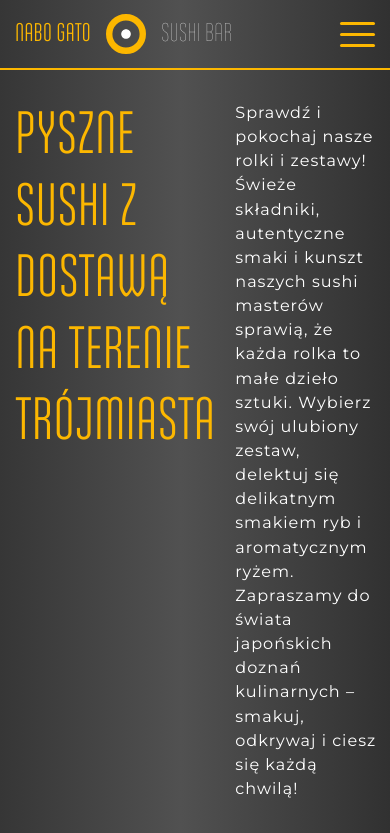
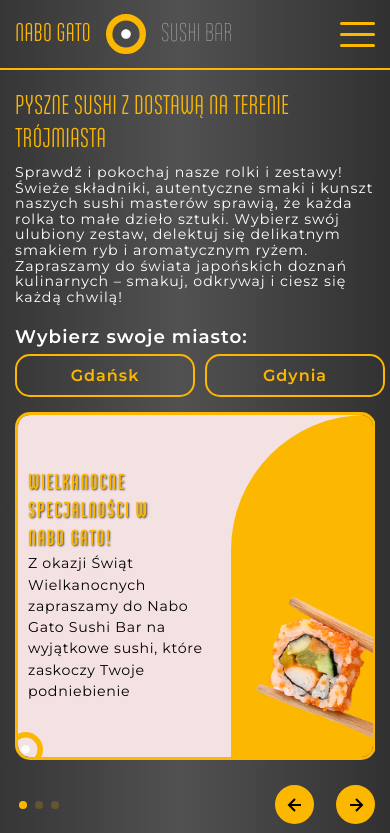
Before and after one commit to Buendio96/nabo-gato, a website built with Vite: page index.html in a window 390 px wide. Shown: the top 833 px of the page. Built offline with nearby package versions, Linux system fonts and the light colour scheme.

Commit message:
heo is cmopleted

```diff
--- a/src/scripts/contactsButton.js
+++ b/src/scripts/contactsButton.js
@@ -2,7 +2,7 @@
 const button = document.getElementById('contactsToggle')
 const box = document.getElementById('contactsBox')
 function handleResize() {
-	const isMobile = window.innerWidth <= 768
+	const isMobile = window.innerWidth <= 850
 
 
 	if (!button || !box) return
--- a/src/scripts/heroSwiper.js
+++ b/src/scripts/heroSwiper.js
@@ -34,10 +34,12 @@
 	const slidesHtml = banerList.map(item => sliderItem(item))
 	swiperContainer.innerHTML = slidesHtml.join('')
 
+	const isMobile = window.innerWidth <= 850
+
 	const swiper = new Swiper(".heroSwiper", {
 		modules: [Navigation, Keyboard, Pagination],
-		spaceBetween: 32,
-		slidesPerView: 1.3,
+		spaceBetween: isMobile ? 20 : 32,
+		slidesPerView: isMobile ? 1 : 1.3,
 		loop: true,
 		navigation: {
 			nextEl: ".swiper-button-next",
--- a/src/scripts/language.js
+++ b/src/scripts/language.js
@@ -50,7 +50,7 @@
 
 	elementsForTranslate.forEach(element => {
 		const key = element.dataset.i18n
-		if (key) element.textContent = i18next.t(key)
+		if (key) element.innerHTML = i18next.t(key)
 	})
 }
 
--- a/src/style.scss
+++ b/src/style.scss
@@ -7,15 +7,17 @@
 @use "./styles/sections/hero";
 
 body {
-	width: 100%;
-	min-height: 100%;
 	color: $main-text-color;
 	background: $main-bg-color 0 0 no-repeat;
 	line-height: 150%;
+	font-size: 16px;
 }
-html {
+html[lang="pl"],
+html[lang="en"],
+html[lang="de"] {
 	font-family: "Ando";
 }
+
 [class*="__container"] {
 	max-width: 1890px;
 	padding: 0 15px;
@@ -26,11 +28,10 @@
 }
 .swiper-wrapper {
 }
-
 .swiper-slide {
 }
+
 main {
-	height: 2000px;
 }
 ::-webkit-scrollbar {
 	width: 8px;
--- a/src/styles/_fonts.scss
+++ b/src/styles/_fonts.scss
@@ -11,7 +11,6 @@
 	font-weight: bold;
 	font-style: normal;
 }
-
 @font-face {
 	font-family: "Ando";
 	src: url("./assets/fonts/ando/Ando-Regular.eot");
@@ -25,7 +24,6 @@
 	font-weight: normal;
 	font-style: normal;
 }
-
 @font-face {
 	font-family: "Ando";
 	src: url("./assets/fonts/ando/Ando-Semibold.eot");
@@ -39,7 +37,6 @@
 	font-weight: 600;
 	font-style: normal;
 }
-
 @font-face {
 	font-family: "Ando";
 	src: url("./assets/fonts/ando/Ando-Thin.eot");
@@ -53,30 +50,57 @@
 	font-weight: 100;
 	font-style: normal;
 }
+
 @font-face {
 	font-family: "Montserrat";
 	src: url("./assets/fonts/montserrat/Montserrat-Bold.ttf") format("truetype");
 	font-weight: bold;
 	font-style: normal;
 }
-
 @font-face {
 	font-family: "Montserrat";
 	src: url("./assets/fonts/montserrat/Montserrat-Regular.ttf") format("truetype");
 	font-weight: normal;
 	font-style: normal;
 }
-
 @font-face {
 	font-family: "Montserrat";
 	src: url("./assets/fonts/montserrat/Montserrat-Semibold.ttf") format("truetype");
 	font-weight: 600;
 	font-style: normal;
 }
-
 @font-face {
 	font-family: "Montserrat";
 	src: url("./assets/fonts/montserrat/Montserrat-Thin.ttf") format("truetype");
 	font-weight: 100;
 	font-style: normal;
 }
+
+@font-face {
+	font-family: "AlumniSans";
+	src: url("./assets/fonts/alumni/AlumniSans-Bold.ttf") format("truetype");
+	font-weight: bold;
+	font-style: normal;
+	unicode-range: U+0400-04FF;
+}
+@font-face {
+	font-family: "AlumniSans";
+	src: url("./assets/fonts/alumni/AlumniSans-Regular.ttf") format("truetype");
+	font-weight: normal;
+	font-style: normal;
+	unicode-range: U+0400-04FF;
+}
+@font-face {
+	font-family: "AlumniSans";
+	src: url("./assets/fonts/alumni/AlumniSans-Semibold.ttf") format("truetype");
+	font-weight: 600;
+	font-style: normal;
+	unicode-range: U+0400-04FF;
+}
+@font-face {
+	font-family: "AlumniSans";
+	src: url("./assets/fonts/alumni/AlumniSans-Thin.ttf") format("truetype");
+	font-weight: 100;
+	font-style: normal;
+	unicode-range: U+0400-04FF;
+}
--- a/src/styles/_ukraine.scss
+++ b/src/styles/_ukraine.scss
@@ -2,8 +2,18 @@
 @use "./response" as *;
 
 html[lang="ua"] {
-	font-family: $second-font-family;
-	.hero__title {
-		@include ad-font(65, 58);
+	font-family: "AlumniSans", "Ando", sans-serif;
+
+	.header {
+		&__logo {
+		}
+	}
+	.hero {
+		&__title {
+		}
+		&__content-text {
+		}
+		&__toggle-title {
+		}
 	}
 }
--- a/src/styles/_vars.scss
+++ b/src/styles/_vars.scss
@@ -37,6 +37,7 @@
 
 //Fonts
 $second-font-family: "Montserrat";
+$ukraine-font-family: "AlumniSans";
 
 //Scroll
 $bg-scroll: #fcb700;
--- a/src/styles/sections/_hero.scss
+++ b/src/styles/sections/_hero.scss
@@ -2,43 +2,85 @@
 @use "../response" as *;
 
 .hero {
-	padding: 30px 0 0;
+	padding: 30px 0 20px;
+	@include respond(mobile-small) {
+		padding: 20px 0;
+	}
 	// &__container {
 	// }
 	&__wrapper {
-		height: calc(100vh - 120px);
+		min-height: calc(100vh - 130px);
 		max-height: 1500px;
-		display: flex;
-		flex-direction: column;
+		display: grid;
+		grid-template: minmax(200px, auto) minmax(350px, 1fr) / 1fr;
+		@include respond(mobile-small) {
+			min-height: calc(100vh - 110px);
+			grid-template: minmax(200px, auto) minmax(280px, 1fr) / 1fr;
+		}
 	}
 	&__top {
 		display: flex;
 		column-gap: 20px;
+		@include respond(mobile-medium) {
+			flex-direction: column;
+		}
 	}
 	&__title {
 		flex: 0 1 50%;
 		text-transform: uppercase;
 		color: $title-text-color;
 		line-height: 1.2;
-		@include ad-font(96, 58);
+		@include ad-font(96, 24);
+		@include respond(mobile-large) {
+			flex: 0 1 40%;
+		}
 	}
 	&__content {
 		flex: 0 1 50%;
 		font-family: $second-font-family;
-		letter-spacing: 1px;
-		font-weight: 400;
-		@include ad-font(18, 16);
+		@include ad-font(18, 14);
+		@include respond(mobile-large) {
+			flex: 0 1 60%;
+		}
+		@include respond(mobile-small) {
+			margin: 10px 0 0;
+		}
 	}
 	&__content-text {
 		line-height: 1.5;
+		@include respond(mobile-medium) {
+			letter-spacing: 1.2px;
+			width: 90%;
+		}
+		@include respond(mobile-small) {
+			width: 100%;
+			letter-spacing: 1px;
+			line-height: 1.1;
+		}
 	}
 	&__toggle {
 		margin: 32px 0 0;
+		@include respond(mobile-large) {
+			margin: 20px 0 0;
+		}
+		@include respond(mobile-medium) {
+			margin: 30px 0 0;
+		}
+		@include respond(mobile-small) {
+			margin: 20px 0 0;
+			display: grid;
+			grid-template: 1fr / 50% 50%;
+			column-gap: 10px;
+		}
 	}
 	&__toggle-title {
 		font-weight: 600;
-		@include ad-font(26, 20);
+		@include ad-font(26, 18);
 		letter-spacing: 1px;
+		@include respond(mobile-small) {
+			grid-row: 1/2;
+			grid-column: 1/3;
+		}
 	}
 	&__toggle-button {
 		margin: 15px 0 0;
@@ -60,21 +102,47 @@
 				color: $hov-btn-text-color;
 			}
 		}
+		@include respond(mobile-small) {
+			padding: 7px 10px;
+			margin: 5px 0 0;
+		}
 	}
 	&__toggle-button:last-child {
 		margin: 15px 0 0 15px;
+		@include respond(mobile-small) {
+			margin: 5px 0 0;
+		}
 	}
 }
 
 .heroSwiper {
 	margin: 20px 0 0;
 	padding: 0 0 70px;
-	height: 100%;
-	max-height: 700px;
+	@include respond(mobile-medium) {
+		margin: 40px 0 0;
+	}
+	@include respond(mobile-small) {
+		margin: 15px 0 0;
+	}
 	&__slide {
 		border: 3px solid $main-brd-color;
 		border-radius: 35px;
 		overflow: hidden;
+		perspective: 1000px;
+		transition: transform 0.6s;
+		transform-style: preserve-3d;
+		@include respond(mobile-medium) {
+			max-width: 99.2%;
+		}
+		@include respond(mobile-small) {
+			max-width: 98.5%;
+			border-radius: 15px;
+		}
+		&:hover {
+			.heroSlide__wrapper {
+				transform: rotateX(-180deg);
+			}
+		}
 	}
 	&__navigation {
 		margin: 35px 0 0;
@@ -110,24 +178,26 @@
 			img {
 				transition: all 0.2s ease;
 			}
-			&:hover {
-				img {
-					transform: scale(1.5);
+			@media (hover: hover) {
+				&:hover {
+					img {
+						transform: scale(1.5);
+					}
+					background-color: $alt-bg-color;
 				}
-				background-color: $alt-bg-color;
 			}
+			@include respond(mobile-small) {
+				width: 35px;
+				height: 35px;
+			}
+		}
+		@include respond(mobile-small) {
+			width: 100px;
 		}
 	}
 }
+
 .heroSlide {
-	perspective: 1000px;
-	transition: transform 0.6s;
-	transform-style: preserve-3d;
-	&:hover {
-		.heroSlide__wrapper {
-			transform: rotateX(-180deg);
-		}
-	}
 	&__wrapper {
 		height: 100%;
 		position: relative;
@@ -142,20 +212,29 @@
 		z-index: 1;
 		margin: 0 auto;
 		padding: 0 20px;
+		@include respond(mobile-small) {
+			padding: 0 10px;
+		}
 	}
 	&__description-title {
-		@include ad-font(54, 30);
+		@include ad-font(54, 20);
 		line-height: 1.3;
 		text-transform: uppercase;
 		color: $title-text-color;
 		font-weight: 700;
 		letter-spacing: 0.7px;
+		max-width: 80%;
+		text-shadow: 1px 1px 2px rgba($color: #000000, $alpha: 0.7);
+		@include respond(mobile-small) {
+			letter-spacing: 1.5px;
+		}
 	}
 	&__description-text {
 		color: $alt-text-color;
 		line-height: 1.5;
 		font-family: $second-font-family;
 		letter-spacing: 0.7px;
+		@include ad-font(18, 14);
 	}
 	&__box {
 		position: relative;
@@ -169,14 +248,16 @@
 	}
 	&__back,
 	&__front {
+		width: 100%;
+		height: 100%;
 		border-radius: 25px;
 		overflow: hidden;
-		width: 100%;
-		height: 100%;
 		position: absolute;
-		backface-visibility: hidden;
 		display: flex;
 		align-items: center;
+		@include respond(mobile-small) {
+			border-radius: 10px;
+		}
 	}
 	&__front {
 		justify-content: space-between;
@@ -186,6 +267,12 @@
 		background: $hero-back-bg-color;
 		box-shadow: inset 0 0 15px 2px $title-text-color;
 		transform: rotateX(180deg);
+		backface-visibility: hidden;
+		will-change: transform, opacity, backface-visibility;
+		z-index: 1;
+		@include respond(mobile-small) {
+			box-shadow: inset 0 0 7px 2px rgba($color: $title-text-color, $alpha: 0.5);
+		}
 	}
 	&__back-title {
 		line-height: 1.3;
@@ -195,21 +282,33 @@
 		letter-spacing: 1px;
 		text-align: center;
 		padding: 30px 20px 0;
+		@include respond(mobile-small) {
+			padding: 15px 10px 0;
+			font-weight: 600;
+		}
 	}
 	&__back-text {
 		font-family: Montserrat;
-		font-style: normal;
 		line-height: 1.5;
 		overflow-y: auto;
-		letter-spacing: 0.7px;
-		margin: 20px 50px 40px;
-		padding: 0 30px 0 0;
+		letter-spacing: 1.2px;
+		margin: 20px 40px 40px;
+		padding: 0 20px 0 0;
+		text-shadow: 0 0 1px white;
+		@include ad-font(18, 14);
 		p:not(:first-child) {
 			margin: 20px 0 0;
 		}
 		span {
 			font-weight: 700;
 			color: $title-text-color;
+		}
+		@include respond(mobile-small) {
+			margin: 10px 20px 15px;
+			padding: 0 20px 0 0;
+			p:not(:first-child) {
+				margin: 10px 0 0;
+			}
 		}
 	}
 }
@@ -221,8 +320,16 @@
 	&__logo {
 		bottom: -40px;
 		left: -40px;
+		@include respond(mobile-small) {
+			bottom: -10px;
+			left: -10px;
+		}
 	}
 	&__description {
+		flex: 0 1 40%;
+		@include respond(mobile-small) {
+			flex: 0 1 100%;
+		}
 	}
 	&__box {
 		border-radius: 135px 0 0 0;
@@ -232,22 +339,35 @@
 		img {
 			right: 0;
 		}
+		@include respond(mobile-small) {
+			min-width: 40%;
+			img {
+				height: auto;
+				bottom: 0;
+				right: -15px;
+			}
+		}
 	}
 	&__back-title {
-		@include ad-font(44, 30);
+		@include ad-font(44, 20);
 	}
-	// &__back-text {
-	// }
+	&__back-text {
+	}
 }
 .catering {
 	&__front {
 		background-color: #8ca8c8;
 	}
 	&__logo {
-		top: -40px;
-		left: -40px;
+		top: -50px;
+		left: -50px;
+		@include respond(mobile-small) {
+			top: -10px;
+			left: -10px;
+		}
 	}
 	&__description {
+		flex: 0 1 43%;
 	}
 	&__box {
 		align-self: flex-end;
@@ -260,9 +380,15 @@
 			right: 0;
 			bottom: 0;
 		}
+		@include respond(mobile-small) {
+			min-width: 50%;
+			height: 90%;
+			border-left: 5px solid $main-brd-color;
+			border-top: 5px solid $main-brd-color;
+		}
 	}
 	&__back-title {
-		@include ad-font(48, 32);
+		@include ad-font(48, 20);
 	}
 	&__back-text {
 		p:nth-child(2) {
@@ -278,8 +404,21 @@
 	&__logo {
 		bottom: -40px;
 		right: -40px;
+		@include respond(mobile-small) {
+			bottom: -10px;
+			right: -10px;
+		}
 	}
 	&__description {
+		flex: 0 1 50%;
+		@include respond(mobile-small) {
+			p {
+				line-height: 1;
+			}
+			h2 {
+				line-height: 1.1;
+			}
+		}
 	}
 	&__box {
 		min-width: 35%;
@@ -288,9 +427,12 @@
 			top: 0;
 			left: 0;
 		}
+		@include respond(mobile-small) {
+			min-width: 40%;
+		}
 	}
 	&__back-title {
-		@include ad-font(48, 32);
+		@include ad-font(48, 20);
 		font-weight: 700;
 		letter-spacing: 2px;
 	}
```
Also changed, not shown: index.html (+0 -2 lines), src/locales/de.json (+4 -4 lines), src/styles/sections/_header.scss (+7 -7 lines), src/assets/fonts/alumni/AlumniSans-Bold.ttf (added), src/assets/fonts/alumni/AlumniSans-Regular.ttf (added), src/assets/fonts/alumni/AlumniSans-SemiBold.ttf (added), src/assets/fonts/alumni/AlumniSans-Thin.ttf (added).
